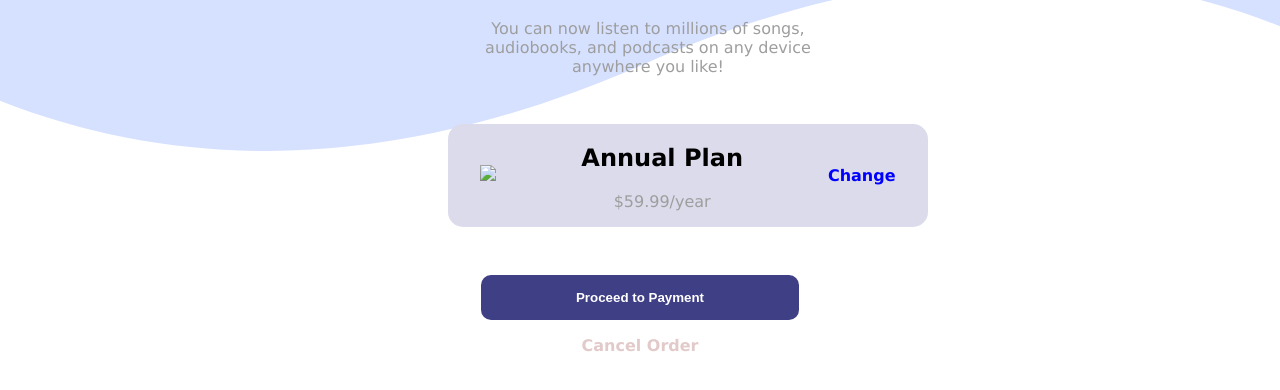
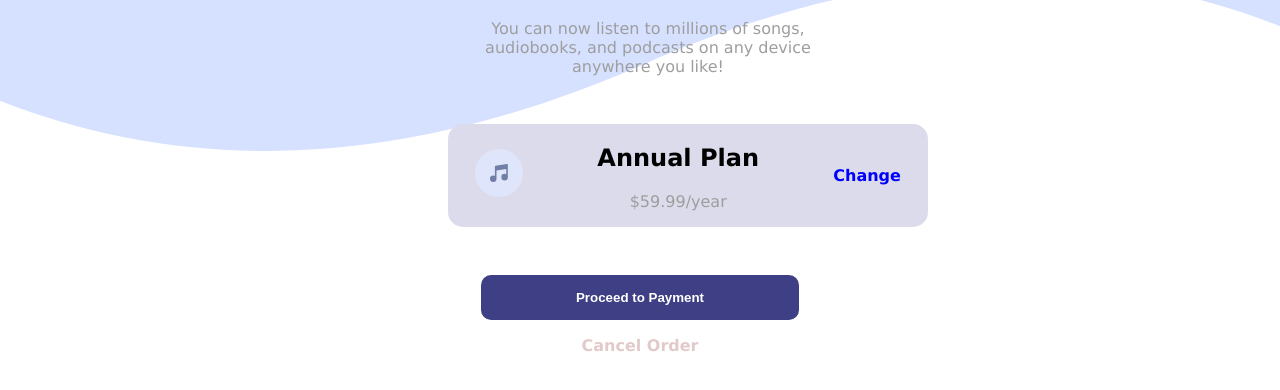
Before and after one commit to iyanuoluwa73/Group31-Capstone-Project, a plain HTML site: page index.html in a window 1280 px wide. Shown: the part 286-676 px from the top of the page. Drawn offline with Linux system fonts and the light colour scheme; files whose address does not match are found by name.

Commit message:
Update index.html

```diff
--- a/index.html
+++ b/index.html
@@ -3,7 +3,7 @@
   <head>
     <meta charset="UTF-8">
     <meta name="viewport" content="width=device-width, initial-scale=1.0">
-    <link rel="icon" type="image/png" sizes="32x32" href="./images/favicon-32x32.png">
+    <link rel="icon" type="image/png" sizes="32x32" href="favicon-32x32.png">
     <link rel="stylesheet" href="site.css">
     <title>Group 31 | Order summary card</title>
   </head>
@@ -21,7 +21,7 @@
 
       <div class="plan-section">
         <div class="music-image">
-          <img src="./images/icon-music.svg">
+          <img src="icon-music.svg">
         </div>
         <div class="plan">
           <h2 class="plan-title">Annual Plan</h3>
```
